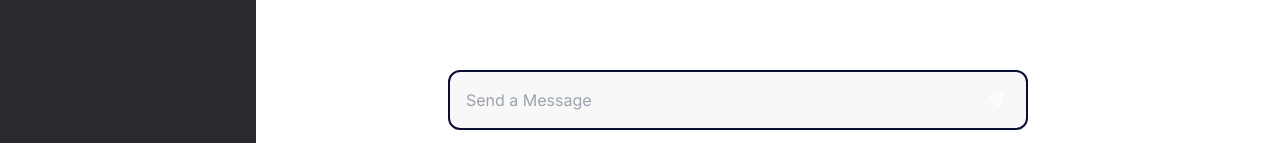
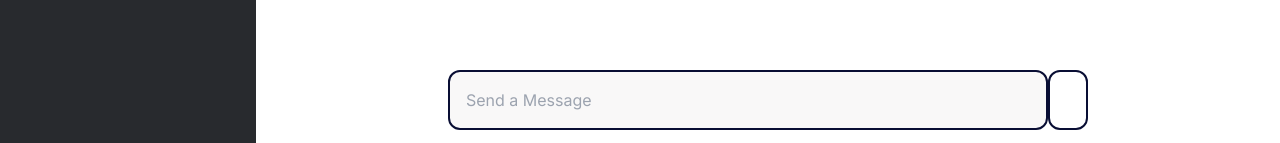
Before and after one commit to raoayyan/chatwithdata_frontend, a Next.js app: page /chat/1 in a window 1280 px wide. Shown: the part 654-797 px from the top of the page. Built offline with nearby package versions, Linux system fonts and the light colour scheme.

Commit message:
update changes

```diff
--- a/app/chat/[chatId]/page.tsx
+++ b/app/chat/[chatId]/page.tsx
@@ -156,7 +156,7 @@ export default function ChatPage() {
           />
           <button
             onClick={handleSendMessage}
-            className="relative -left-20 pl-10 hover:opacity-70"
+            className="rounded-xl border-2 border-black pl-2 pr-2 hover:opacity-70"
           >
             <svg
               stroke="currentColor"
```
